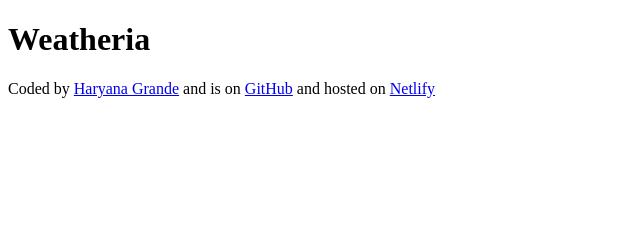
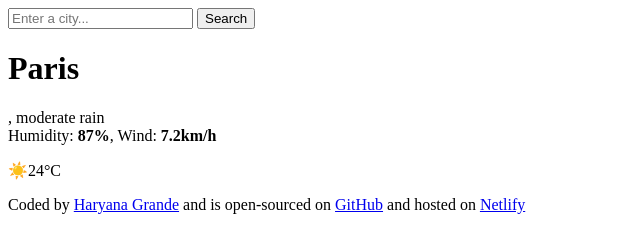
Before and after one commit to HORUS2002/WeatherApp_Project_Final, a plain HTML site: page Weather Site/index.html in a window 1280 px wide. Shown: the whole page, without its empty margins (0-640 px from the left). Drawn offline with Linux system fonts and the light colour scheme.

Commit message:
Add files via upload

```diff
--- a/Weather Site/index.html
+++ b/Weather Site/index.html
@@ -6,14 +6,44 @@
     <title>Weatheria</title>
   </head>
   <body>
-    <h1>Weatheria</h1>
+    <header>
+      <form id="search-form">
+        <input
+          type="search"
+          placeholder="Enter a city..."
+          required
+          class="search-input"
+          id="search-input"
+        />
+        <input type="submit" value="Search" class="search-button" />
+      </form>
+    </header>
+
+    <main>
+      <div class="current-weather">
+        <div>
+          <h1 class="current-city" id="current-city">Paris</h1>
+          <p class="current-details">
+            <span id="current-date"></span>, moderate rain <br />
+            Humidity: <strong>87%</strong>, Wind: <strong>7.2km/h</strong>
+          </p>
+        </div>
+        <div class="current-temperature">
+          <span class="current-temperature-icon">☀️</span
+          ><span class="current-temperature-value" id="current-temperature"
+            >24</span
+          ><span class="current-temperature-unit">°C</span>
+        </div>
+      </div>
+    </main>
+
     <footer>
       <p>
         Coded by
         <a href="https://github.com/HORUS2002" target="_blank"
           >Haryana Grande</a
         >
-        and is on
+        and is open-sourced on
         <a
           href="https://github.com/HORUS2002/WeatherApp_Project_Final"
           target="_blank"
```
